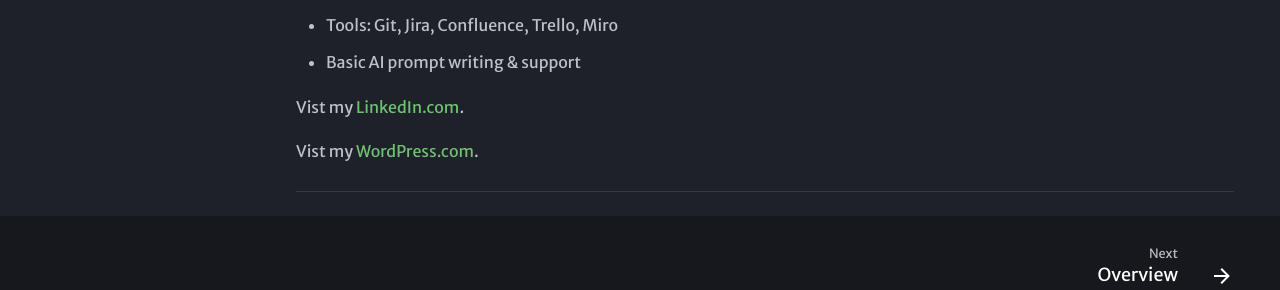
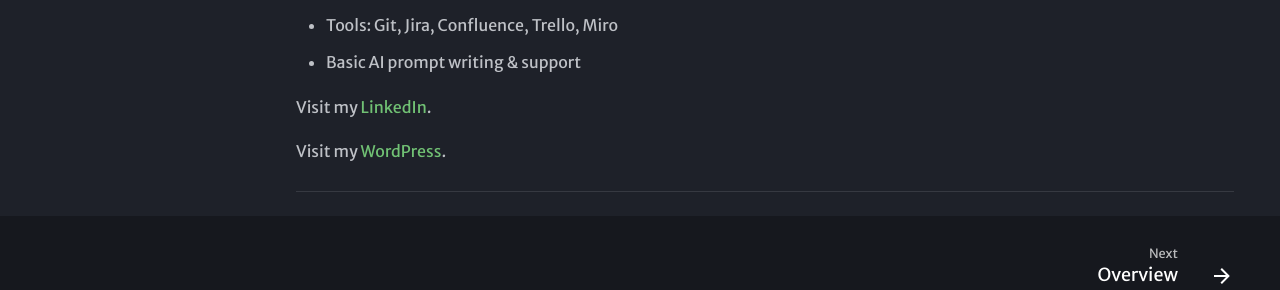
Before and after one commit to james-glass1999/MKDocs-James-Glass-PhD, an MkDocs documentation site: the page built from docs/index.md, in a window 1280 px wide and 1045 px high. Shown: the part 663-953 px from the top of the window. Built offline with MkDocs 1.6.1 and Material for MkDocs 9.7.7, drawn with Linux system fonts in a browser that asks for light colours.

Commit message:
Fix link text + add external links to index

```diff
--- a/docs/index.md
+++ b/docs/index.md
@@ -15,8 +15,8 @@
 - Tools: Git, Jira, Confluence, Trello, Miro
 - Basic AI prompt writing & support
 
-Vist my [LinkedIn.com](https://www.linkedin.com/in/james-glass-phd-206b7b3/).
+Visit my [LinkedIn](https://www.linkedin.com/in/james-glass-phd-206b7b3/){: target="_blank" rel="noopener" }.
 
-Vist my [WordPress.com](https://thewritingtimesblog.wordpress.com).
+Visit my [WordPress](https://thewritingtimesblog.wordpress.com){: target="_blank" rel="noopener" }.
 
 ---
```
